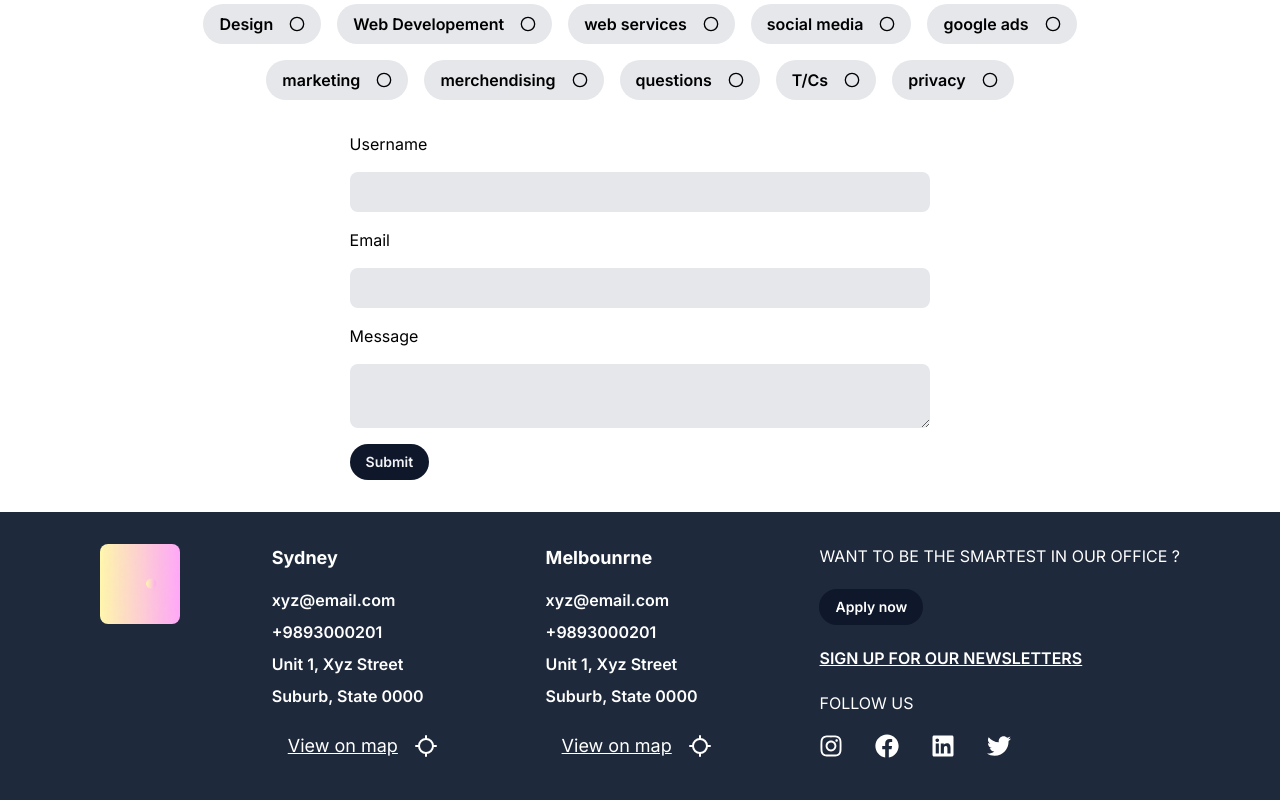
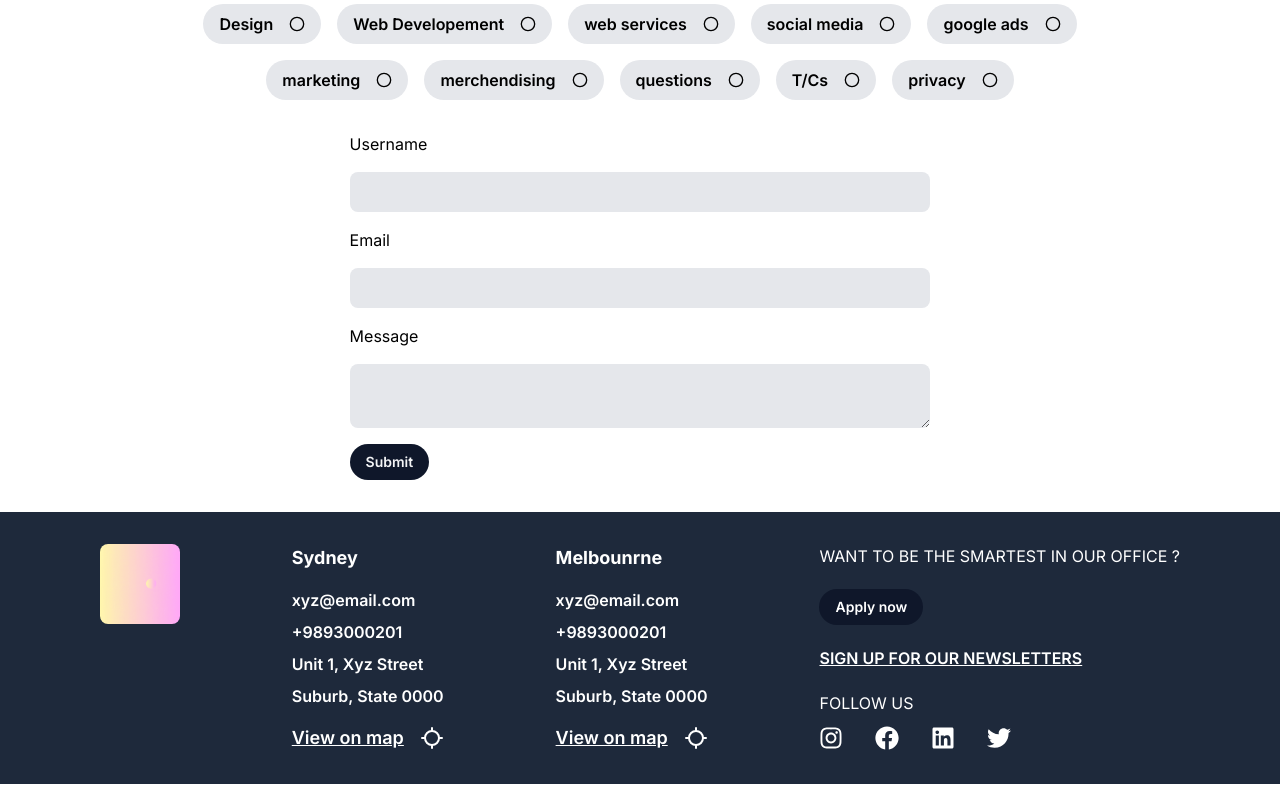
Before and after one commit to Krisna07/Digithink, a Next.js app: page / in a window 1280 px wide. Shown: the part 3114-3914 px from the top of the page. Built offline with nearby package versions, Linux system fonts and the light colour scheme.

Commit message:
home page complete

```diff
--- a/src/app/Components/Footer.tsx
+++ b/src/app/Components/Footer.tsx
@@ -9,7 +9,7 @@ import Button from "./Button";
 const Footer = () => {
   return (
     <div className="w-full p-8 grid place-items-center text-white bg-slate-800">
-      <div className="w-[1080px] flex  justify-between">
+      <div className="laptop:w-[1080px] flex  justify-between flex-wrap gap-4">
         <div className="flex justify-start">
           <div className="w-20 h-20 rounded-lg overflow-hidden">
             {" "}
@@ -29,7 +29,7 @@ const Footer = () => {
             <span>Unit 1, Xyz Street</span>
             <span>Suburb, State 0000</span>
           </div>
-          <span className="flex text-lg hover:bg-black px-4 py-2 text-white items-center gap-4 underline text-black fonr-semibold">
+          <span className="flex text-lg hover:bg-black  text-white items-center gap-4 underline text-black font-semibold">
             View on map <LocateIcon />
           </span>
         </div>
@@ -41,12 +41,12 @@ const Footer = () => {
             <span>Unit 1, Xyz Street</span>
             <span>Suburb, State 0000</span>
           </div>
-          <span className="flex text-lg hover:bg-black px-4 py-2 text-white items-center gap-4 underline text-black fonr-semibold">
+          <span className="flex text-lg hover:bg-black text-white items-center text-left gap-4 underline text-black font-semibold">
             View on map <LocateIcon />
           </span>
         </div>
-        <div className="grid place-items-left uppercase">
-          <span className="uppercase">
+        <div className="grid place-items-left uppercase gap-4">
+          <span className="uppercase fnt-semi-bold">
             Want to be the smartest in our office ?
           </span>
           <span>
```
